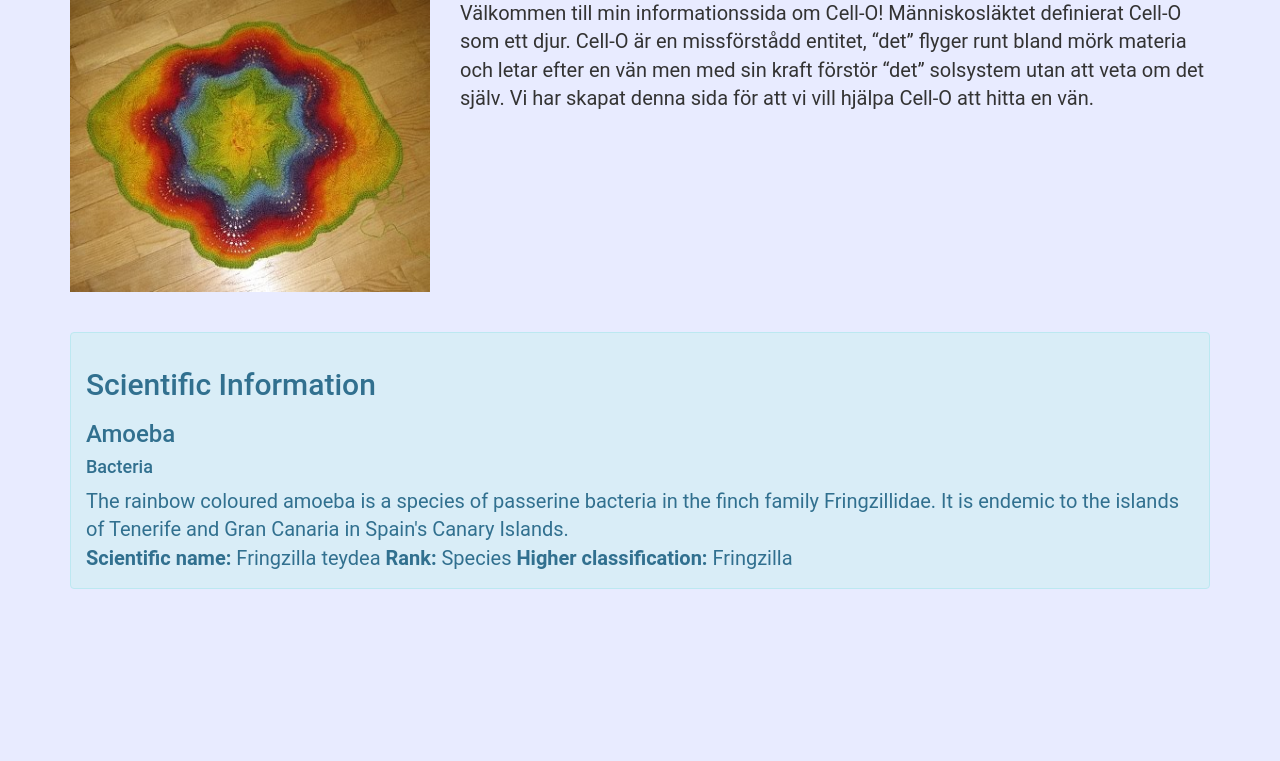
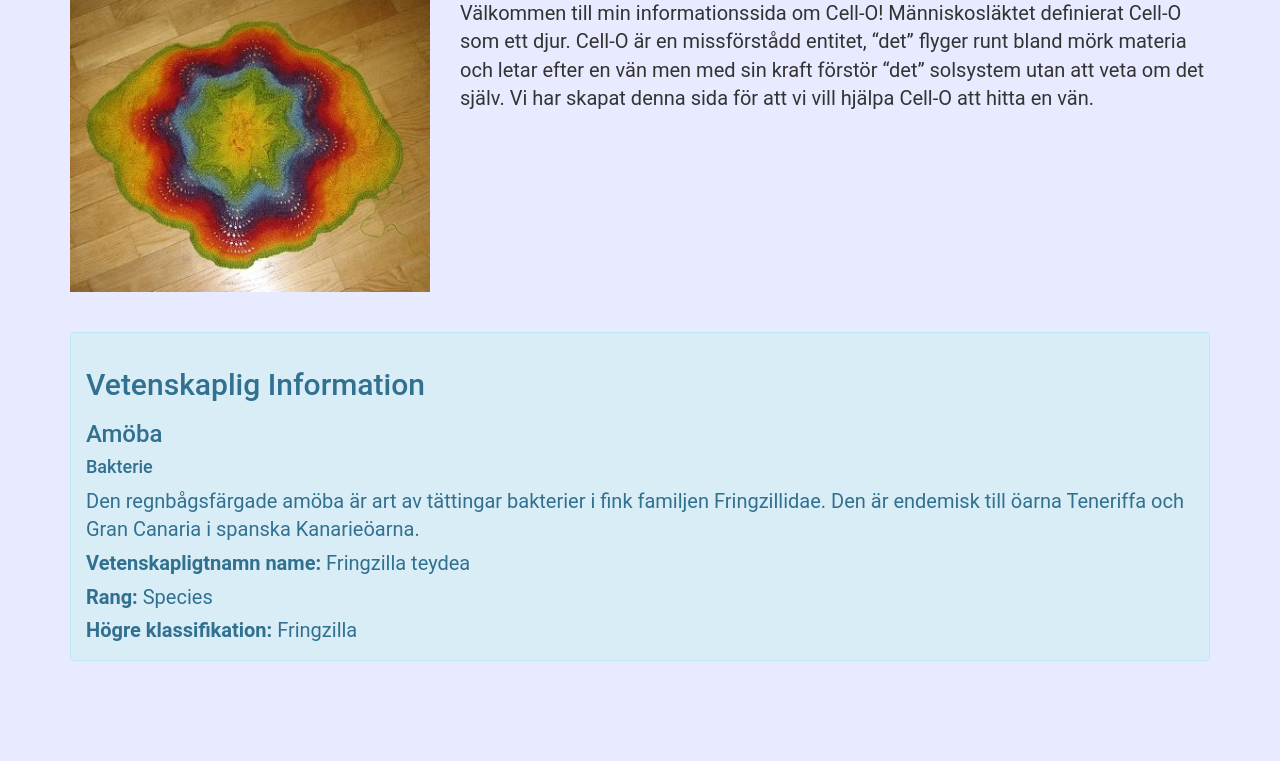
Before and after one commit to AleksandarFaraj/scrum_cello-o, a PHP site: page / in a window 1280 px wide. Shown: the part 183-944 px from the top of the page. Before the commit the page ends 772 px from the top, so only its background shows below. Run offline with PHP 8.4, Linux system fonts and the light colour scheme.

Commit message:
translation to swedish done

```diff
--- a/index.php
+++ b/index.php
@@ -19,14 +19,13 @@
 			</div>
 			<div class="col-lg-12">
 				<div class="alert alert-info">
-					<h2>Scientific Information</h2>
-<h3>Amoeba</h3>
-<h4>Bacteria</h4>
-<p>The rainbow coloured amoeba is a species of passerine bacteria in the finch family Fringzillidae. It is endemic to the islands of Tenerife and Gran Canaria in Spain's Canary Islands.</p>
-<b>Scientific name:</b> Fringzilla teydea
-<b>Rank:</b> Species
-<b>Higher classification:</b> Fringzilla
-
+					<h2>Vetenskaplig Information</h2>
+					<h3>Amöba</h3>
+					<h4>Bakterie</h4>
+					<p>Den regnbågsfärgade amöba är art av tättingar bakterier i fink familjen Fringzillidae. Den är endemisk till öarna Teneriffa och Gran Canaria i spanska Kanarieöarna.</p>
+					<p><b>Vetenskapligtnamn name:</b> Fringzilla teydea</p>
+					<p><b>Rang:</b> Species</p>
+					<p><b>Högre klassifikation:</b> Fringzilla</p>
 				</div>
 			</div>
 
```
Also changed, not shown: amoeba.txt (+5 -5 lines).
